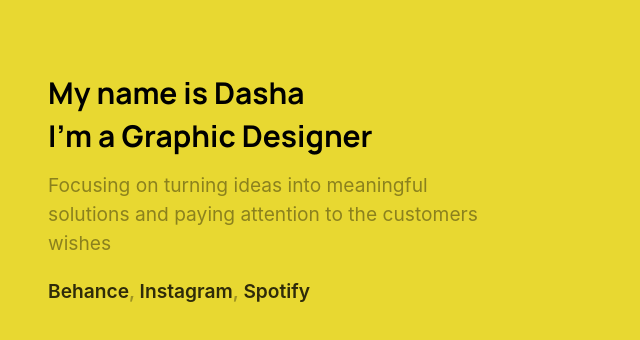
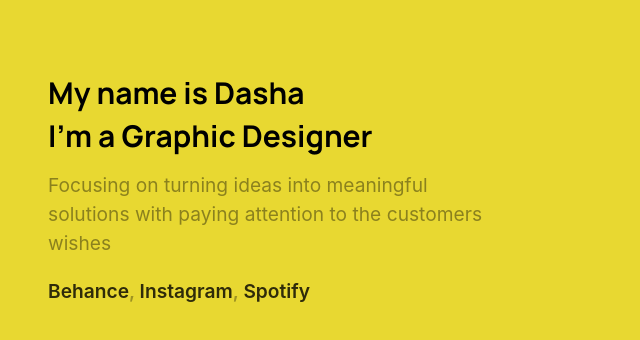
Before and after one commit to komolkin/dasha.cool, a plain HTML site: page index.html in a window 1280 px wide. Shown: the full height of the page, 0-640 px from the left. Drawn offline with nearby package versions, Linux system fonts and the light colour scheme; a web font is replaced by a local one.

Commit message:
text fix

```diff
--- a/index.html
+++ b/index.html
@@ -15,7 +15,7 @@
         </br>I'm a <span>Graphic Designer</span>
       </h2>
     </div>
-    <p class="animate fadeInUp queue3s">Focusing on turning ideas into meaningful solutions and paying attention to the customers wishes</p>
+    <p class="animate fadeInUp queue3s">Focusing on turning ideas into meaningful solutions with paying attention to the customers wishes</p>
 		<nav class="animate fadeInUp queue4s">
 			<a href="https://behance.net">Behance<span>, </span></a>
       <a href="https://instagram.com/dasha.20.03/">Instagram<span>, </span></a>
```
